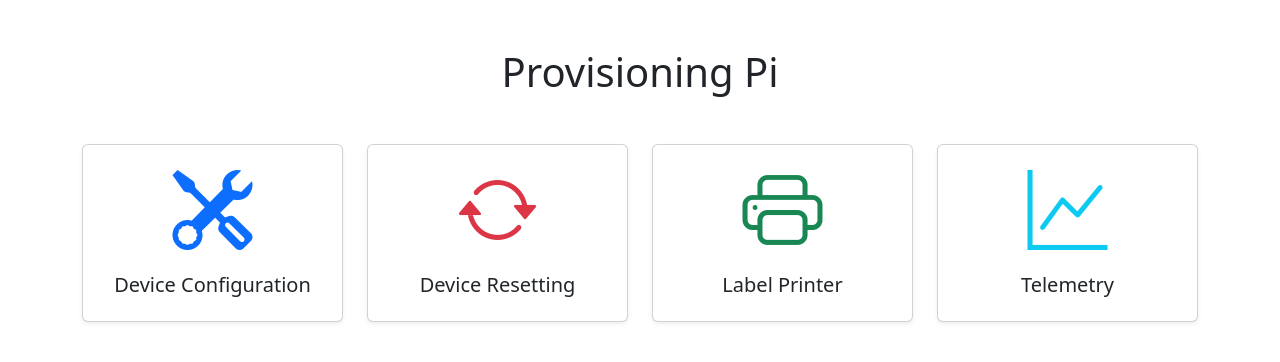
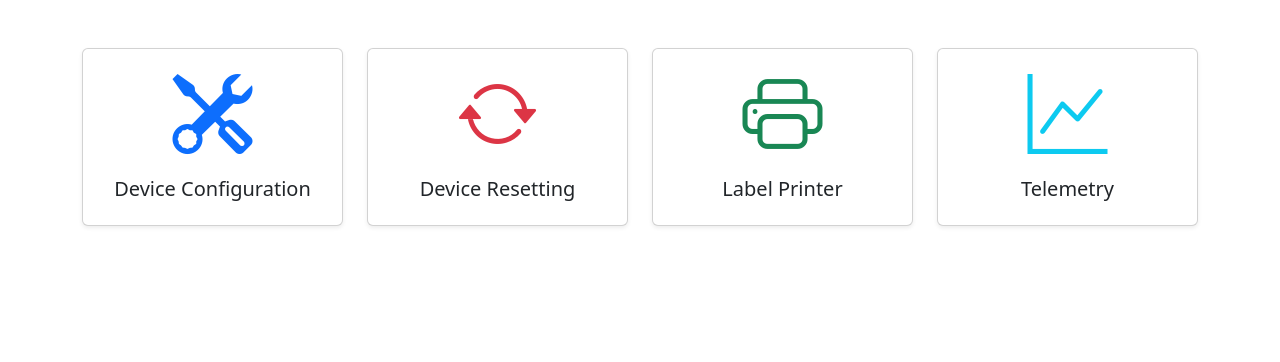
Before and after one commit to scott12123/provisioning, a Flask app: page / in a window 1280 px wide. Shown: the part 56-418 px from the top of the page. Run offline with Flask 3, Linux system fonts and the light colour scheme.

Commit message:
Remove header

```diff
--- a/templates/index.html
+++ b/templates/index.html
@@ -11,7 +11,6 @@
 {% include "header.html" %}
 
 <div class="container py-5">
-  <h1 class="mb-5 text-center">Provisioning Pi</h1>
   <div class="row g-4 justify-content-center">
     <div class="col-6 col-md-4 col-lg-3">
       <a href="{{ url_for('device_config') }}" class="text-decoration-none">
```
